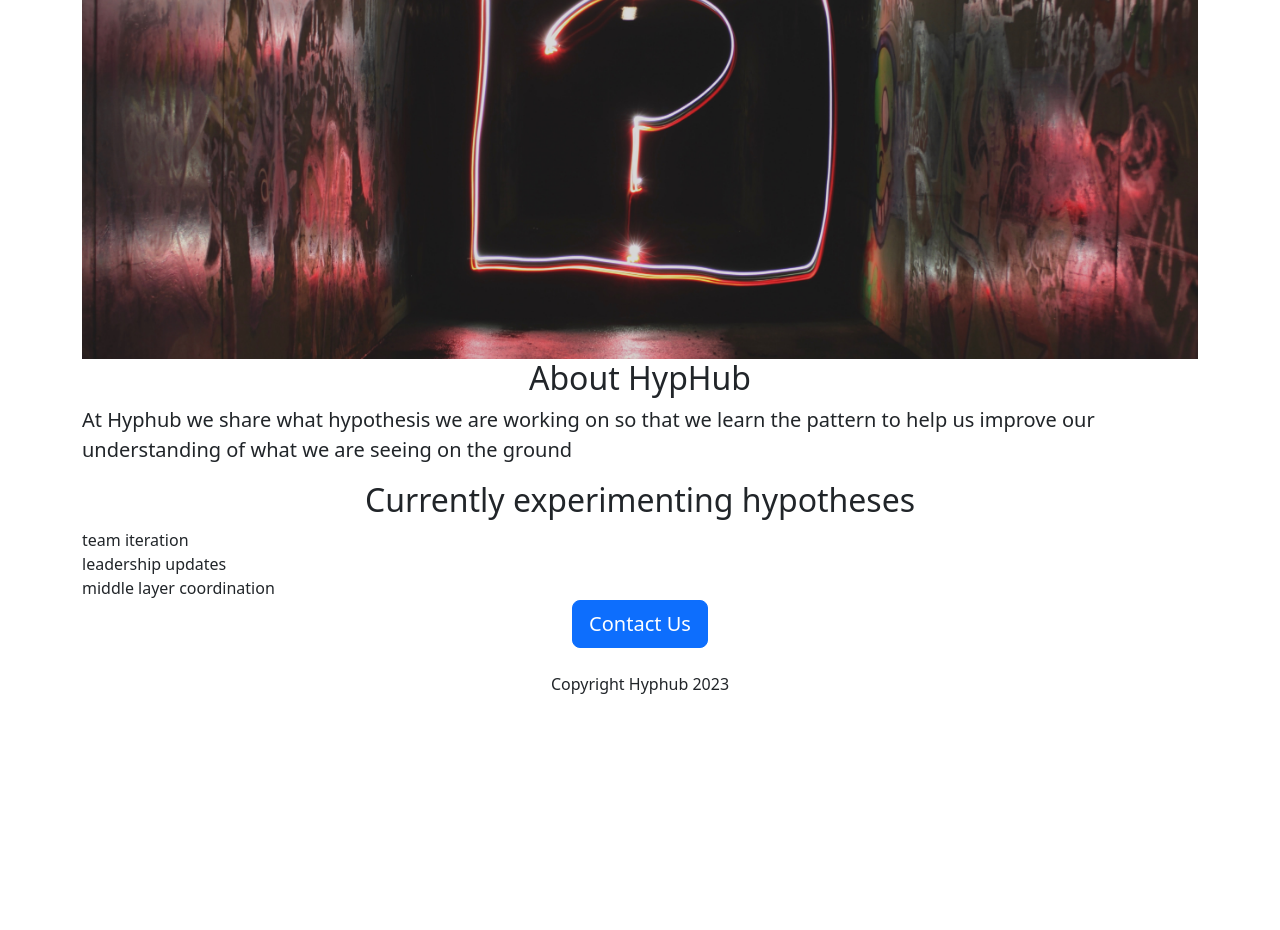
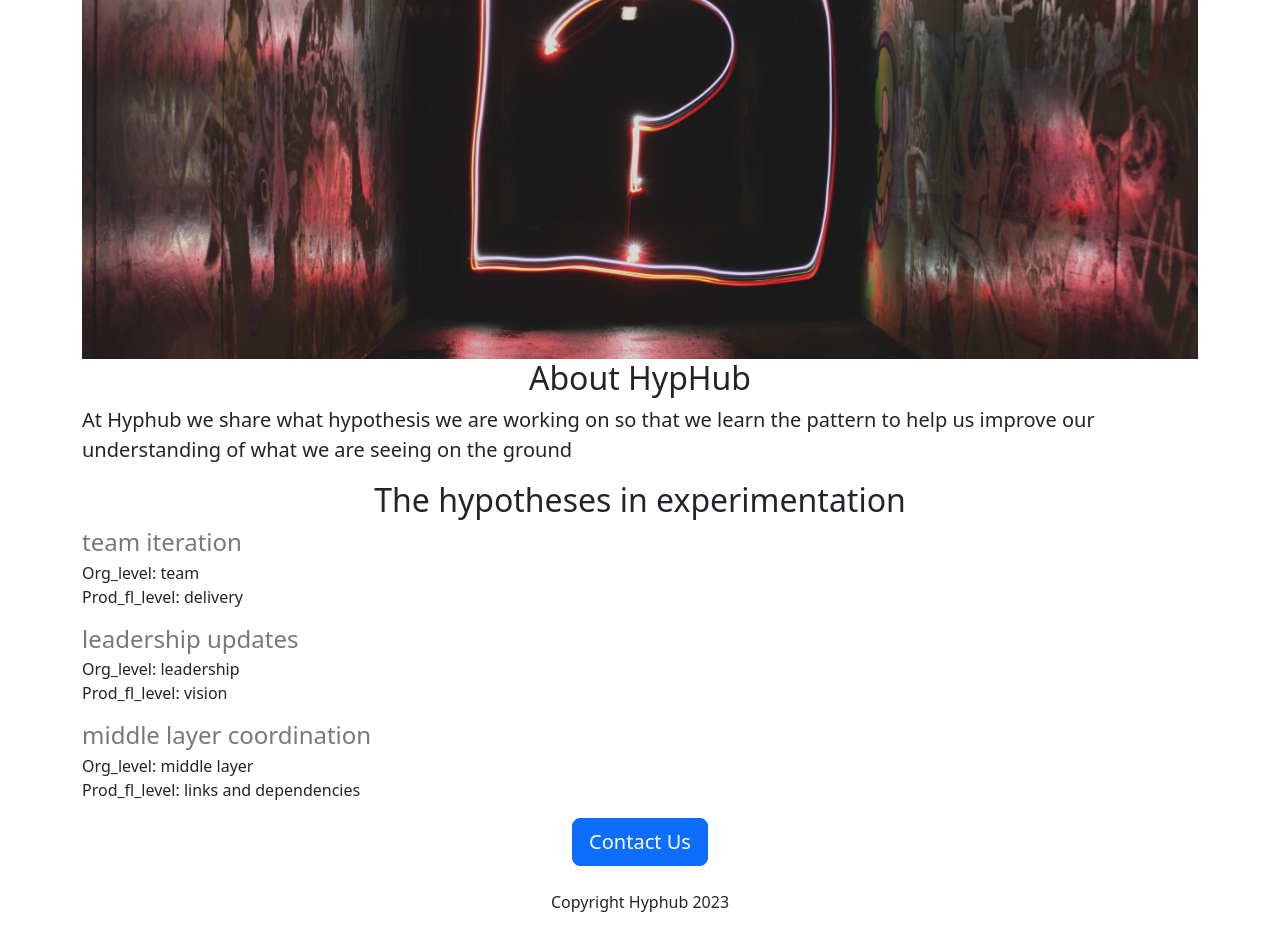
Before and after one commit to premalatha-balan/pyflask, a Flask app: page / in a window 1280 px wide. Shown: the part 57-987 px from the top of the page. Before the commit the page ends 751 px from the top, so only its background shows below. Run offline with Flask 2, Linux system fonts and the light colour scheme.

Commit message:
hypitems.html, dynamic listing,  and styling

```diff
--- a/templates/home.html
+++ b/templates/home.html
@@ -22,12 +22,10 @@
       <p class="lead">
         At Hyphub we share what hypothesis we are working on so that we learn the pattern to help us improve our understanding of what we are seeing on the ground
       </p>
-      <h2 class="text-center" mt-2 mb-4 >Currently experimenting hypotheses</h2>
+      <h2 class="text-center" mt-2 mb-4 >The  hypotheses in experimentation</h2>
       <div>
         {% for hyp in hyps %}
-        <div>
-          {{hyp['title']}}
-        </div>
+       {% include 'hypitems.html' %}
         {% endfor %}
       </div>
       <div class="text-center" >
--- /dev/null
+++ b/templates/hypitems.html
@@ -0,0 +1,7 @@
+ <div style = 'margin-bottom:16px;'>
+  <h4 style='color:rgb(120,120, 120); margin-bottom:4px;'>{{hyp['title']}}</h4>
+  <div><b></b>Org_level:</b> {{hyp['org_level']}}</div>
+  {% if 'prod_fl_level' in hyp %}
+  <div><b></b>Prod_fl_level:</b> {{hyp['prod_fl_level']}}</div>
+  {% endif %}
+  </div>
```
